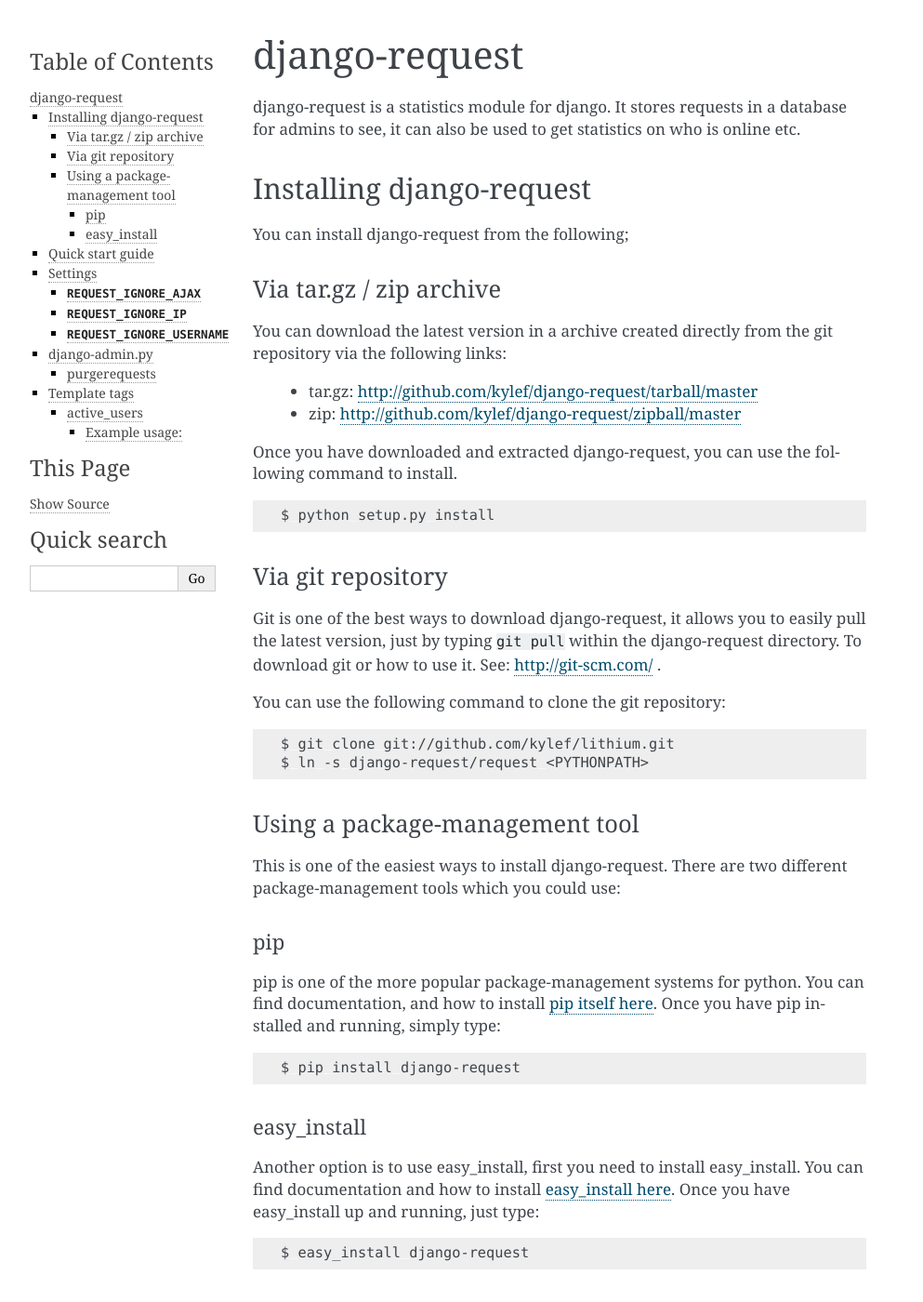
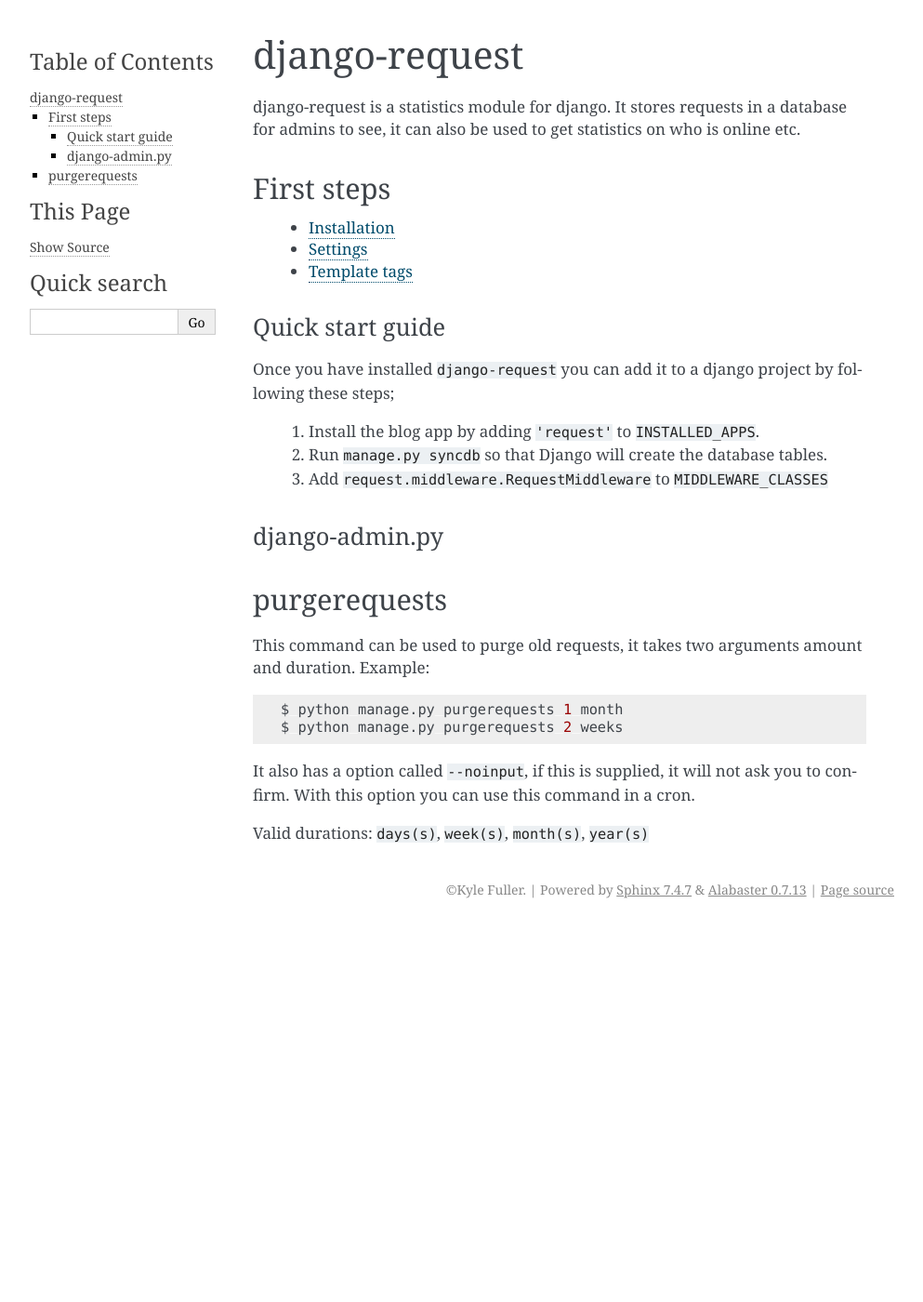
Before and after one commit to mrdoosba/mrdoosba, a Sphinx documentation site: the page built from docs/index.txt, in a window 1280 px wide and 1400 px high. Shown: the whole window at 93% size, without its empty margins (148-1141 px from the left). Built offline with Sphinx 7.4.7, drawn with Linux system fonts in a browser that asks for light colours; the version number could not be read and is left out; some of the changed text lies outside the part shown.

Commit message:
Documentation refactor, separated many sections onto their own page and improved the README.

```diff
--- a/docs/contents.txt
+++ b/docs/contents.txt
@@ -8,3 +8,6 @@ django-request
     :maxdepth: 2
 
     index
+    settings
+    install
+    templatetags
--- a/docs/index.txt
+++ b/docs/index.txt
@@ -4,71 +4,17 @@ django-request
 
 django-request is a statistics module for django. It stores requests in a database for admins to see, it can also be used to get statistics on who is online etc.
 
-Installing django-request
-=========================
+First steps
+-----------
 
-You can install django-request from the following;
-
-Via tar.gz / zip archive
-------------------------
-
-You can download the latest version in a archive created directly from the git repository via the following links:
-
-    * tar.gz: http://github.com/kylef/django-request/tarball/master
-    * zip: http://github.com/kylef/django-request/zipball/master
-
-Once you have downloaded and extracted django-request, you can use the following command to install.
-
-.. code-block:: bash
-
-    $ python setup.py install
-
-Via git repository
-------------------
-
-Git is one of the best ways to download django-request, it allows you to easily pull the latest version, just by typing ``git pull`` within the django-request directory. To download git or how to use it. See: http://git-scm.com/ .
-
-You can use the following command to clone the git repository:
-
-.. code-block:: bash
-
-    $ git clone git://github.com/kylef/lithium.git
-    $ ln -s django-request/request <PYTHONPATH>
-
-.. note:
-
-    In the last command you will need to change <PYTHONPATH> to a path in your PYTHONPATH, a path which Python has recognized to have python modules within.
-
-Using a package-management tool
--------------------------------
-
-This is one of the easiest ways to install django-request. There are two different package-management tools which you could use:
-
-pip
-~~~
-
-pip is one of the more popular package-management systems for python. You can find documentation, and how to install `pip itself here`_.  Once you have pip installed and running, simply type:
-
-.. code-block:: bash
-
-    $ pip install django-request
-
-easy_install
-~~~~~~~~~~~~
-
-Another option is to use easy_install, first you need to install easy_install. You can find documentation and how to install `easy_install here`_. Once you have easy_install up and running, just type:
-
-.. code-block:: bash
-
-    $ easy_install django-request
-
-.. _pip itself here: http://pypi.python.org/pypi/pip/
-.. _easy_install here: http://peak.telecommunity.com/DevCenter/EasyInstall
+    * :ref:`Installation <install>`
+    * :ref:`Settings <settings>`
+    * :ref:`Template tags <templatetags>`
 
 Quick start guide
 =================
 
-To get started using the ``django-request`` app, follow these steps:
+Once you have installed ``django-request`` you can add it to a django project by following these steps;
 
 	#. Install the blog app by adding ``'request'`` to
 	   ``INSTALLED_APPS``.
@@ -81,30 +27,6 @@ To get started using the ``django-request`` app, follow these steps:
 .. note:
 
     If you use django.contrib.auth, it is important that the you place ``request.middleware.RequestMiddleware`` after ``django.contrib.auth.middleware.AuthenticationMiddleware``
-
-Settings
-========
-
-``REQUEST_IGNORE_AJAX``
------------------------
-
-Default: False
-
-If this is set to True, then ajax requests will be ignored and not added to the database. To determine if a request was ajax, we use HttpRequest.is_ajax(), see Django documentation for more information.
-
-``REQUEST_IGNORE_IP``
----------------------
-
-Default: None
-
-Any requests from a IP Address in this list will be ignored.
-
-``REQUEST_IGNORE_USERNAME``
----------------------------
-
-Default: None
-
-Any requests from users in this list will be ignored.
 
 django-admin.py
 ===============
@@ -122,33 +44,3 @@ This command can be used to purge old requests, it takes two arguments amount an
 It also has a option called ``--noinput``, if this is supplied, it will not ask you to confirm. With this option you can use this command in a cron.
 
 Valid durations: ``days(s)``, ``week(s)``, ``month(s)``, ``year(s)``
-
-Template tags
-=============
-
-active_users
-------------
-
-This template tag will get a list of active users based on time,
-if you do not supply a time to the tag, the default of 15 minutes
-will be used. With the 'as' clause you can supply what context
-variable you want the user list to be. There is also a 'in' clause,
-after in you would specify a amount and a duration. Such as 2 hours,
-of 10 minutes.
-
-.. code-block:: html+django
-
-    {% active_users in [amount] [duration] as [varname] %}
-    {% active_users as [varname] %}
-    {% active_users %}
-
-Example usage:
-~~~~~~~~~~~~~~
-
-.. code-block:: html+django
-
-    {% load request_tag %}
-    {% active_users in 10 minutes as user_list %}
-    {% for user in user_list %}
-        {{ user.username }}
-    {% endfor %}
--- /dev/null
+++ b/docs/install.txt
@@ -0,0 +1,63 @@
+.. _install:
+
+=========================
+Installing django-request
+=========================
+
+You can install django-request from the following;
+
+Via tar.gz / zip archive
+========================
+
+You can download the latest version in a archive created directly from the git repository via the following links:
+
+    * tar.gz: http://github.com/kylef/django-request/tarball/master
+    * zip: http://github.com/kylef/django-request/zipball/master
+
+Once you have downloaded and extracted django-request, you can use the following command to install.
+
+.. code-block:: bash
+
+    $ python setup.py install
+
+Via git repository
+==================
+
+Git is one of the best ways to download django-request, it allows you to easily pull the latest version, just by typing ``git pull`` within the django-request directory. To download git or how to use it. See: http://git-scm.com/ .
+
+You can use the following command to clone the git repository:
+
+.. code-block:: bash
+
+    $ git clone git://github.com/kylef/lithium.git
+    $ ln -s django-request/request <PYTHONPATH>
+
+.. note:
+
+    In the last command you will need to change <PYTHONPATH> to a path in your PYTHONPATH, a path which Python has recognized to have python modules within.
+
+Using a package-management tool
+===============================
+
+This is one of the easiest ways to install django-request. There are two different package-management tools which you could use:
+
+pip
+---
+
+pip is one of the more popular package-management systems for python. You can find documentation, and how to install `pip itself here`_.  Once you have pip installed and running, simply type:
+
+.. code-block:: bash
+
+    $ pip install django-request
+
+easy_install
+------------
+
+Another option is to use easy_install, first you need to install easy_install. You can find documentation and how to install `easy_install here`_. Once you have easy_install up and running, just type:
+
+.. code-block:: bash
+
+    $ easy_install django-request
+
+.. _pip itself here: http://pypi.python.org/pypi/pip/
+.. _easy_install here: http://peak.telecommunity.com/DevCenter/EasyInstall
```
Also changed, not shown: README.md (added, +15 -0 lines), docs/settings.txt (added, +26 -0 lines), docs/templatetags.txt (added, +32 -0 lines), 1 other file.
